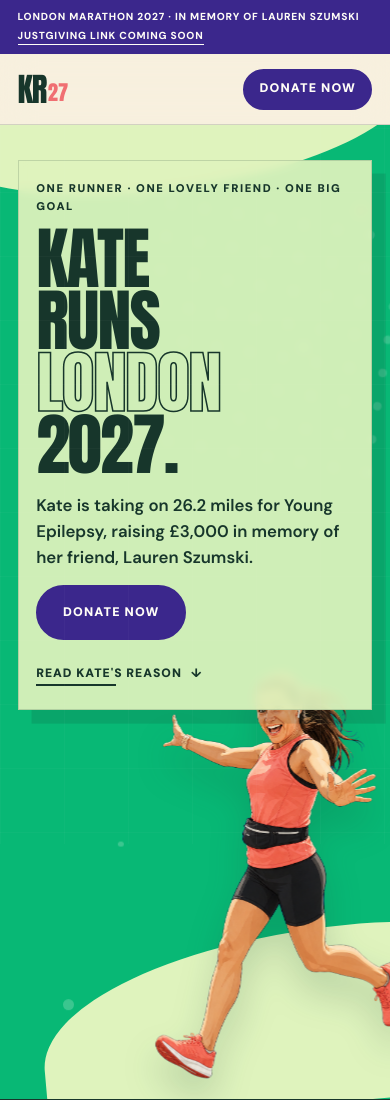
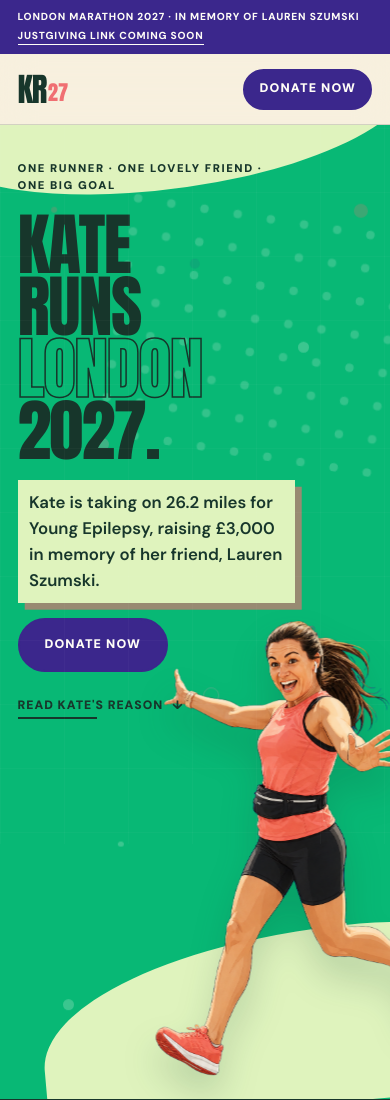
Before and after one commit to ryanmullenuk/Kate-Marathon-2027, a Next.js app: page / in a window 390 px wide. Shown: the top 1100 px of the page. Built offline with nearby package versions, Linux system fonts and the light colour scheme.

Commit message:
Restore Kate beside hero title
Place Kate visibly beside the main title and replace the full copy panel with a focused loading highlight under the headline.

```diff
--- a/app/globals.css
+++ b/app/globals.css
@@ -565,13 +565,13 @@ img {
   bottom: 2.9rem;
   filter: drop-shadow(0 1.35rem 1.1rem rgba(10, 61, 46, 0.18));
   height: calc(100% - 3.2rem);
-  left: 82%;
+  left: 77%;
   margin: 0;
   pointer-events: none;
   position: absolute;
   transform: translate3d(-50%, 0, 0);
   transform-origin: center bottom;
-  width: min(35vw, 33rem);
+  width: min(40vw, 36rem);
   z-index: 3;
 }
 
@@ -582,14 +582,9 @@ img {
 
 .hero__copy {
   animation: hero-copy-in 850ms 400ms cubic-bezier(0.16, 1, 0.3, 1) both;
-  backdrop-filter: blur(5px);
-  background: rgba(223, 243, 189, 0.93);
-  border: 1px solid rgba(23, 54, 43, 0.16);
-  box-shadow: 0.85rem 0.85rem 0 rgba(23, 54, 43, 0.14);
-  max-width: 43rem;
-  padding: clamp(1.35rem, 2.5vw, 2.5rem);
-  position: relative;
-  width: min(47vw, 43rem);
+  max-width: 52rem;
+  position: relative;
+  width: min(54vw, 52rem);
   z-index: 4;
 }
 
@@ -637,20 +632,52 @@ img {
   }
 }
 
+@keyframes hero-highlight-in {
+  from {
+    opacity: 0;
+    transform: scaleX(0);
+  }
+
+  to {
+    opacity: 1;
+    transform: scaleX(1);
+  }
+}
+
 .hero__eyebrow {
-  margin-bottom: 0.85rem;
+  margin-bottom: 1.2rem;
 }
 
 .hero h1 {
-  font-size: clamp(4.4rem, 5.7vw, 6.8rem);
-  max-width: 6.2ch;
+  font-size: clamp(4.7rem, 6.4vw, 7.4rem);
+  max-width: 6.8ch;
 }
 
 .hero__intro {
   font-size: clamp(1.05rem, 1.7vw, 1.35rem);
   font-weight: 600;
-  margin: 1rem 0 0;
+  margin: 1.15rem 0 0;
   max-width: 35rem;
+}
+
+.hero__intro--highlight {
+  isolation: isolate;
+  padding: 0.58rem 0.72rem;
+  position: relative;
+  width: fit-content;
+}
+
+.hero__intro--highlight::before {
+  animation: hero-highlight-in 1.05s 1.05s cubic-bezier(0.16, 1, 0.3, 1)
+    both;
+  background: var(--mint);
+  bottom: 0;
+  box-shadow: 0.42rem 0.42rem 0 rgba(240, 111, 114, 0.62);
+  content: "";
+  inset: 0;
+  position: absolute;
+  transform-origin: left center;
+  z-index: -1;
 }
 
 .hero__actions {
@@ -1540,12 +1567,12 @@ footer > a {
   }
 
   .hero__copy {
-    width: 56vw;
+    width: 58vw;
   }
 
   .hero__runner {
-    left: 81%;
-    width: min(40vw, 32rem);
+    left: 78%;
+    width: min(44vw, 34rem);
   }
 
   .why__inner,
@@ -1618,8 +1645,7 @@ footer > a {
 
   .hero__copy {
     max-width: none;
-    padding: 1.2rem 1.1rem 1.4rem;
-    width: 100%;
+    width: min(78%, 23rem);
   }
 
   .hero h1 {
@@ -1633,8 +1659,8 @@ footer > a {
 
   .hero__runner {
     bottom: 2.8rem;
-    height: 45%;
-    left: 72%;
+    height: 52%;
+    left: 76%;
     width: 88vw;
   }
 
--- a/app/page.tsx
+++ b/app/page.tsx
@@ -339,7 +339,7 @@ export default function Home() {
                 <span className="outline">London</span>
                 <span>2027.</span>
               </h1>
-              <p className="hero__intro">
+              <p className="hero__intro hero__intro--highlight">
                 Kate is taking on 26.2 miles for Young Epilepsy, raising
                 £3,000 in memory of her friend, Lauren Szumski.
               </p>
```
Also changed, not shown: 1 other file (tests, documents, lock files or other folders).
